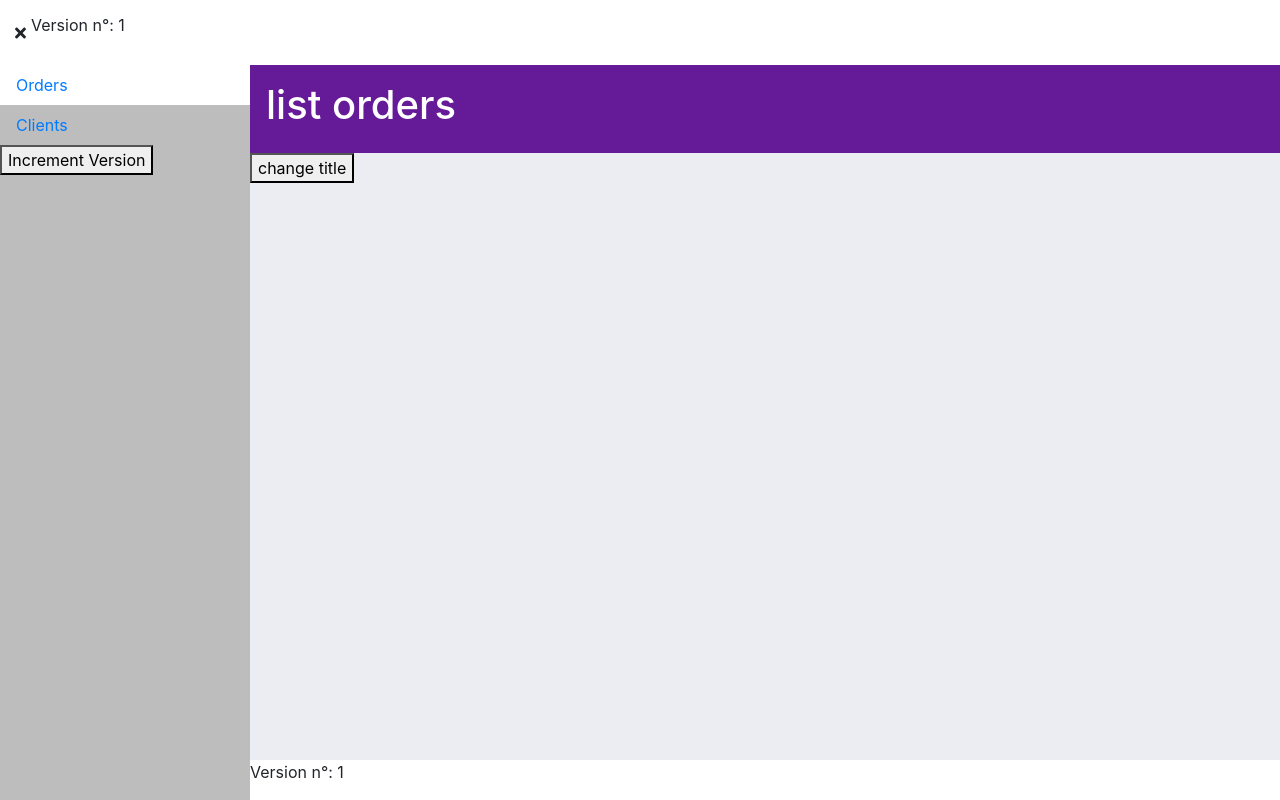
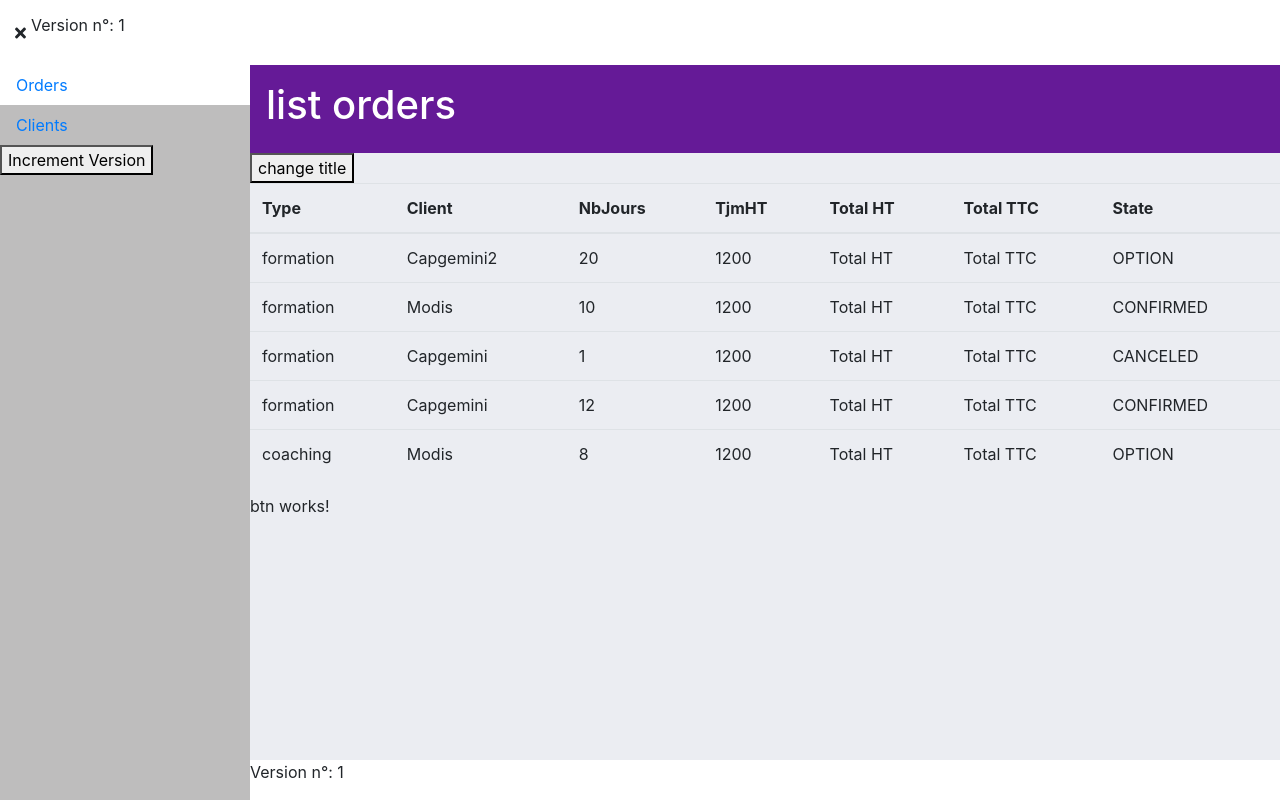
Before and after one commit to dnyuhm/crm-nov, an Angular app: page /orders in a window 1280 px wide. Built offline with nearby package versions, Linux system fonts and the light colour scheme; data requests are answered from the project's data file.

Commit message:
Commit 25 : Components stupides avec property binding & lifecycle hooks

```diff
--- a/src/app/orders/pages/page-list-orders/page-list-orders.component.html
+++ b/src/app/orders/pages/page-list-orders/page-list-orders.component.html
@@ -1,3 +1,5 @@
 <app-template-full-width [title]="myTitle">
   <button (click)="changeTitle()">change title</button>
+  <app-table-light *ngIf="collection" [collection]="collection" [headers]="headers"></app-table-light>
+  <app-btn></app-btn>
 </app-template-full-width>
--- a/src/app/orders/pages/page-list-orders/page-list-orders.component.ts
+++ b/src/app/orders/pages/page-list-orders/page-list-orders.component.ts
@@ -1,4 +1,5 @@
 import { Component, OnInit } from '@angular/core';
+import { Order } from 'src/app/core/models/order';
 import { OrdersService } from '../../services/orders.service';
 
 @Component({
@@ -8,10 +9,21 @@
 })
 export class PageListOrdersComponent implements OnInit {
   public myTitle: string = 'list orders';
+  public headers: string[];
+  public collection!: Order[];
 
   constructor(private ordersService: OrdersService) {
+    this.headers = [
+      'Type',
+      'Client',
+      'NbJours',
+      'TjmHT',
+      'Total HT',
+      'Total TTC',
+      'State',
+    ];
     this.ordersService.collection$.subscribe((data) => {
-      console.log(data);
+      this.collection = data;
     });
   }
 
--- /dev/null
+++ b/src/app/shared/components/btn/btn.component.html
@@ -0,0 +1 @@
+<p>btn works!</p>
--- /dev/null
+++ b/src/app/shared/components/btn/btn.component.ts
@@ -0,0 +1,15 @@
+import { Component, OnInit } from '@angular/core';
+
+@Component({
+  selector: 'app-btn',
+  templateUrl: './btn.component.html',
+  styleUrls: ['./btn.component.scss']
+})
+export class BtnComponent implements OnInit {
+
+  constructor() { }
+
+  ngOnInit(): void {
+  }
+
+}
--- /dev/null
+++ b/src/app/shared/components/table-light/table-light.component.html
@@ -0,0 +1,18 @@
+<table class="table">
+  <thead>
+    <tr>
+      <th *ngFor="let item of headers" scope="col">{{ item }}</th>
+    </tr>
+  </thead>
+  <tbody>
+    <tr *ngFor="let item of collection">
+      <td>{{ item.typePresta }}</td>
+      <td>{{ item.client }}</td>
+      <td>{{ item.nbJours }}</td>
+      <td>{{ item.tjmHt }}</td>
+      <td>Total HT</td>
+      <td>Total TTC</td>
+      <td>{{ item.state }}</td>
+    </tr>
+  </tbody>
+</table>
--- /dev/null
+++ b/src/app/shared/components/table-light/table-light.component.ts
@@ -0,0 +1,25 @@
+import { Component, Input, OnInit } from '@angular/core';
+import { Order } from 'src/app/core/models/order';
+
+@Component({
+  selector: 'app-table-light',
+  templateUrl: './table-light.component.html',
+  styleUrls: ['./table-light.component.scss'],
+})
+export class TableLightComponent implements OnInit {
+  @Input() public headers!: string[];
+  @Input() public collection!: Order[];
+
+  constructor() {
+    console.log(this.collection);
+    console.log(this.headers);
+  }
+  ngOnChanges(): void {
+    console.log(this.collection);
+    console.log(this.headers);
+  }
+  ngOnInit(): void {
+    console.log(this.collection);
+    console.log(this.headers);
+  }
+}
--- a/src/app/templates/components/template-container/template-container.component.ts
+++ b/src/app/templates/components/template-container/template-container.component.ts
@@ -1,4 +1,4 @@
-import { Component, OnInit } from '@angular/core';
+import { Component, Input, OnInit } from '@angular/core';
 
 @Component({
   selector: 'app-template-container',
@@ -6,7 +6,7 @@
   styleUrls: ['./template-container.component.scss'],
 })
 export class TemplateContainerComponent implements OnInit {
-  public title: string;
+  @Input() public title: string;
   constructor() {
     this.title = 'Ohhhhh le joli title';
   }
--- a/src/app/templates/components/template-full-width/template-full-width.component.ts
+++ b/src/app/templates/components/template-full-width/template-full-width.component.ts
@@ -9,14 +9,14 @@
   @Input() public title!: string;
   constructor() {
     this.title = 'Le titre est ici';
-    console.log(this.title);
+    // console.log(this.title);
   }
 
-  ngOnChanges(): void {
-    console.log(this.title);
-  }
+  // ngOnChanges(): void {
+  //   console.log(this.title);
+  // }
 
   ngOnInit(): void {
-    console.log(this.title);
+    // console.log(this.title);
   }
 }
```
Also changed, not shown: src/app/shared/shared.module.ts (+7 -2 lines), src/app/shared/components/btn/btn.component.scss (added), src/app/shared/components/table-light/table-light.component.scss (added), 2 other files (tests, documents, lock files or other folders).
